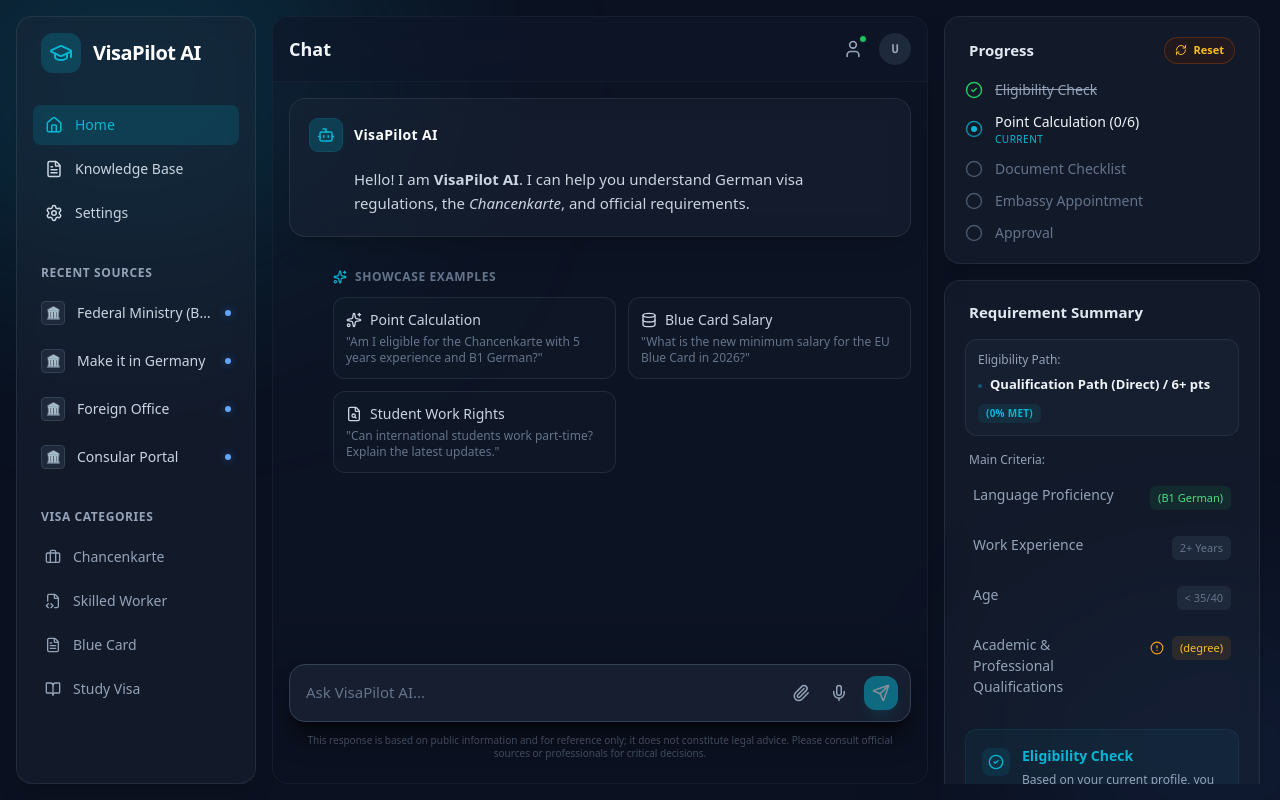
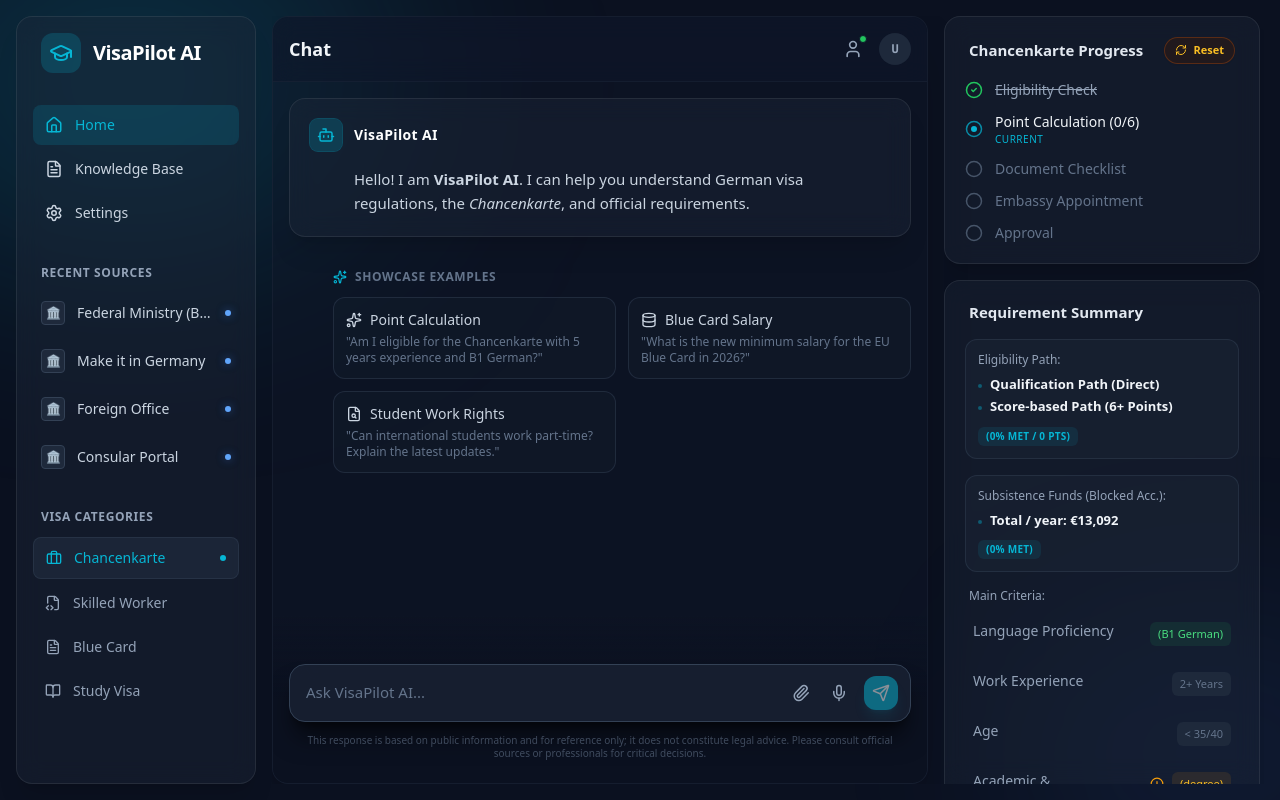
Before and after one commit to ToooAir/german-visa-rag, a React (Vite) app in the folder frontend/: page / in a window 1280 px wide. Built offline with nearby package versions, Linux system fonts and the light colour scheme.

Commit message:
feat: Initialize active visa category to 'chancenkarte' and ensure it's set on rehydration.

```diff
--- a/frontend/src/stores/chatStore.ts
+++ b/frontend/src/stores/chatStore.ts
@@ -62,7 +62,7 @@ export const useChatStore = create<ChatState>()(
     }
   ],
   isLoading: false,
-  activeVisaCategory: null,
+  activeVisaCategory: 'chancenkarte',
 
   checklist: [
     { id: '1', title: 'Eligibility Check', status: 'completed' },
@@ -353,4 +353,9 @@ export const useChatStore = create<ChatState>()(
     recentSources: state.recentSources,
     activeVisaCategory: state.activeVisaCategory
   }),
+  onRehydrateStorage: () => (state) => {
+    if (state && !state.activeVisaCategory) {
+      state.activeVisaCategory = 'chancenkarte';
+    }
+  },
 }));
```
